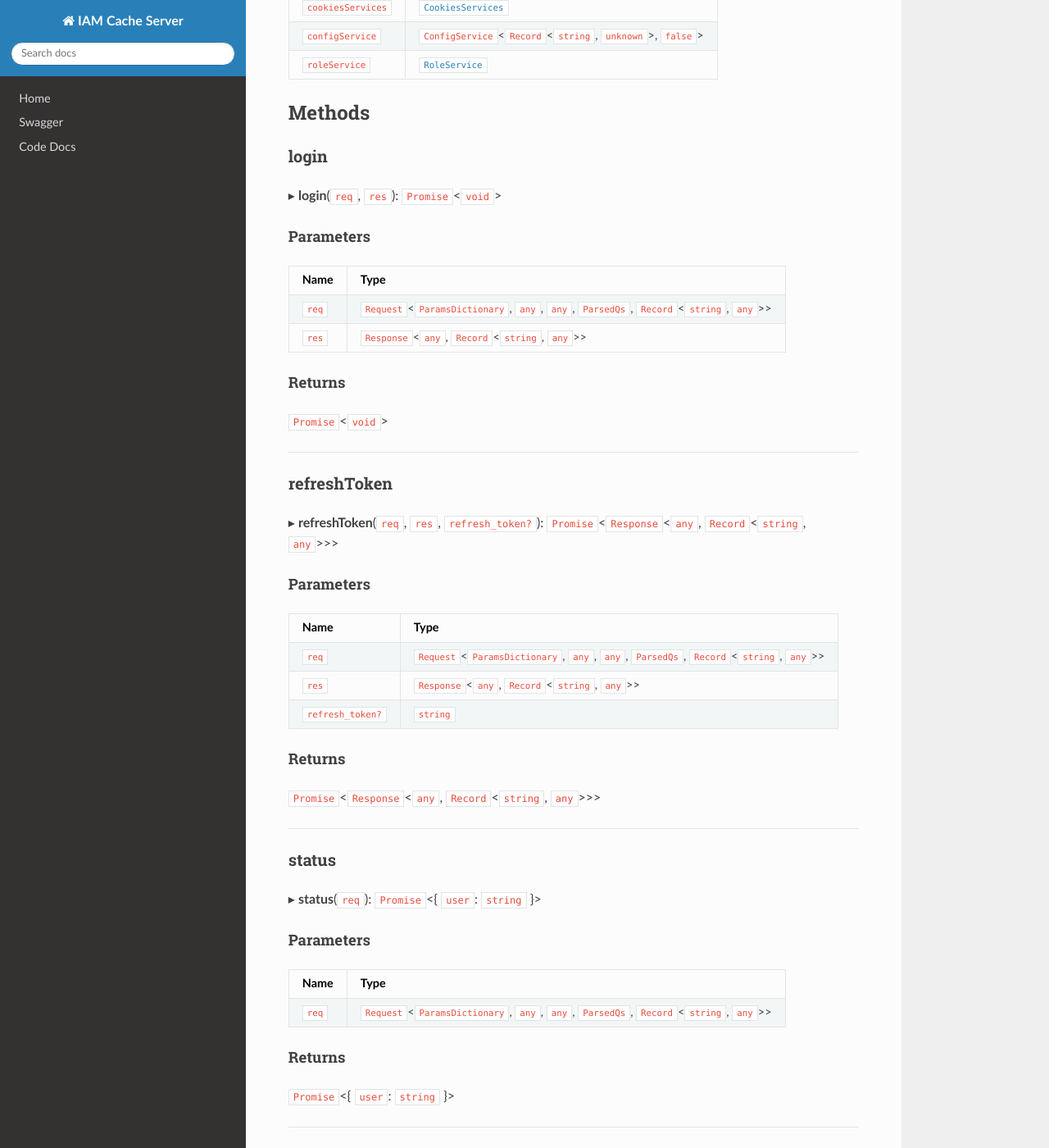
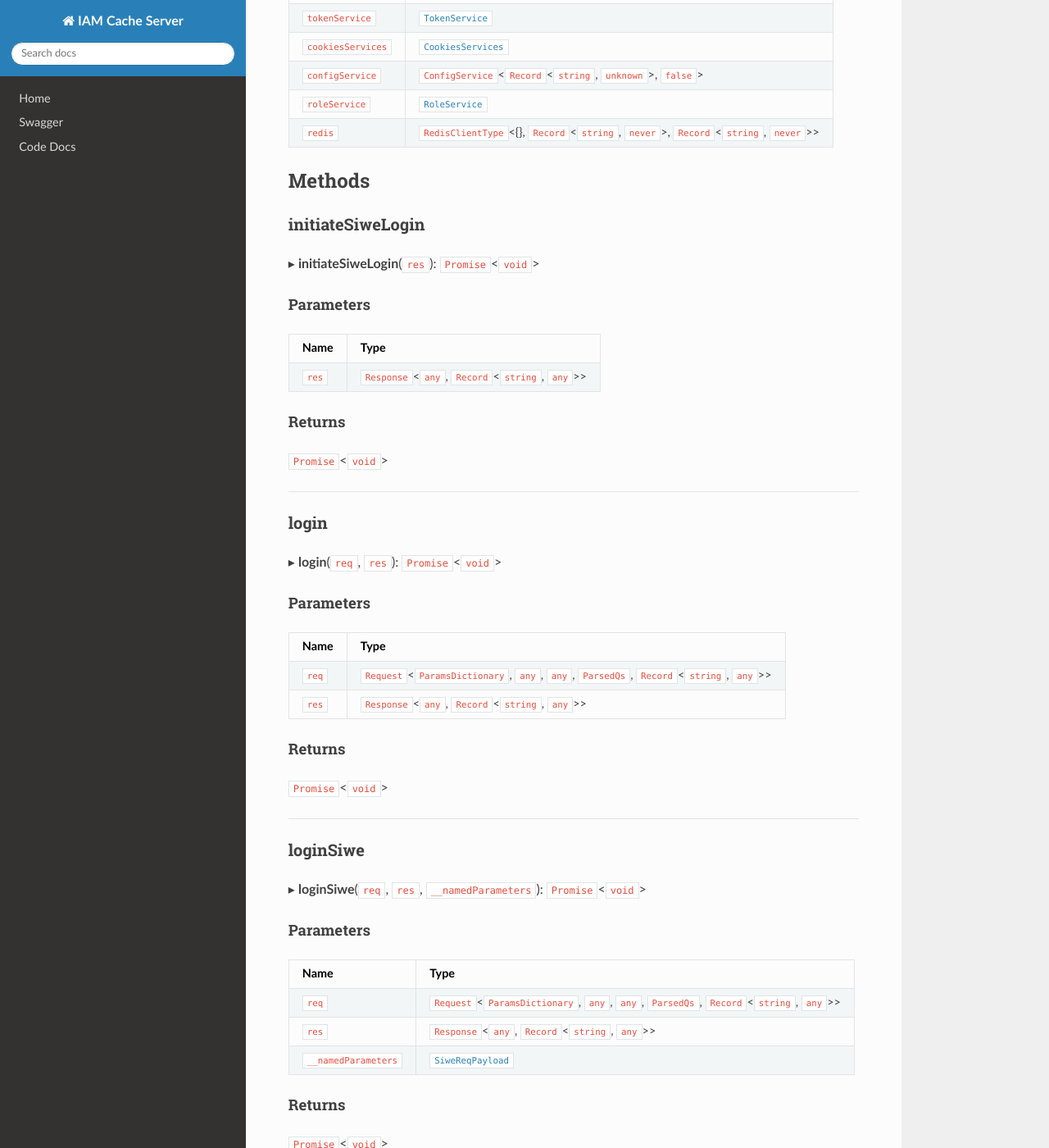
Before and after one commit to energywebfoundation/ssi-hub, an MkDocs documentation site: the page built from docs/api/classes/modules_auth_login_controller.LoginController.md, in a window 1280 px wide and 1400 px high, scrolled down 790 px. Shown: the whole window at 82% size. Built offline with MkDocs 1.6.1, drawn with Linux system fonts in a browser that asks for light colours; nearby versions of some CDN libraries; some of the changed text lies outside the part shown.

Commit message:
docs(siwe): updating docs from recent siwe change

```diff
--- a/docs/api/classes/modules_auth_login_controller.LoginController.md
+++ b/docs/api/classes/modules_auth_login_controller.LoginController.md
@@ -10,7 +10,9 @@
 
 ### Methods
 
+- [initiateSiweLogin](modules_auth_login_controller.LoginController.md#initiatesiwelogin)
 - [login](modules_auth_login_controller.LoginController.md#login)
+- [loginSiwe](modules_auth_login_controller.LoginController.md#loginsiwe)
 - [refreshToken](modules_auth_login_controller.LoginController.md#refreshtoken)
 - [status](modules_auth_login_controller.LoginController.md#status)
 
@@ -18,7 +20,7 @@
 
 ### constructor
 
-• **new LoginController**(`tokenService`, `cookiesServices`, `configService`, `roleService`)
+• **new LoginController**(`tokenService`, `cookiesServices`, `configService`, `roleService`, `redis`)
 
 #### Parameters
 
@@ -28,8 +30,25 @@
 | `cookiesServices` | [`CookiesServices`](modules_auth_cookies_service.CookiesServices.md) |
 | `configService` | `ConfigService`<`Record`<`string`, `unknown`\>, ``false``\> |
 | `roleService` | [`RoleService`](modules_role_role_service.RoleService.md) |
+| `redis` | `RedisClientType`<{}, `Record`<`string`, `never`\>, `Record`<`string`, `never`\>\> |
 
 ## Methods
+
+### initiateSiweLogin
+
+▸ **initiateSiweLogin**(`res`): `Promise`<`void`\>
+
+#### Parameters
+
+| Name | Type |
+| :------ | :------ |
+| `res` | `Response`<`any`, `Record`<`string`, `any`\>\> |
+
+#### Returns
+
+`Promise`<`void`\>
+
+___
 
 ### login
 
@@ -41,6 +60,24 @@
 | :------ | :------ |
 | `req` | `Request`<`ParamsDictionary`, `any`, `any`, `ParsedQs`, `Record`<`string`, `any`\>\> |
 | `res` | `Response`<`any`, `Record`<`string`, `any`\>\> |
+
+#### Returns
+
+`Promise`<`void`\>
+
+___
+
+### loginSiwe
+
+▸ **loginSiwe**(`req`, `res`, `__namedParameters`): `Promise`<`void`\>
+
+#### Parameters
+
+| Name | Type |
+| :------ | :------ |
+| `req` | `Request`<`ParamsDictionary`, `any`, `any`, `ParsedQs`, `Record`<`string`, `any`\>\> |
+| `res` | `Response`<`any`, `Record`<`string`, `any`\>\> |
+| `__namedParameters` | [`SiweReqPayload`](modules_auth_siwe_dto.SiweReqPayload.md) |
 
 #### Returns
 
```
Also changed, not shown: docs/api/classes/modules_auth_login_strategy.AuthStrategy.md (+4 -1 lines), docs/api/classes/modules_auth_refreshToken_repository.RefreshTokenRepository.md (+2 -2 lines), docs/api/classes/modules_auth_siwe_dto.SiweReqPayload.md (added, +32 -0 lines), docs/api/classes/modules_claim_resolvers_credential_resolver.RoleCredentialResolver.md (+21 -0 lines), docs/api/classes/modules_redis_redis_module.RedisModule.md (added, +15 -0 lines), docs/api/modules.md (+2 -0 lines), docs/api/modules/modules_auth_siwe_dto.md (added, +7 -0 lines), docs/api/modules/modules_redis_redis_module.md (added, +7 -0 lines).
